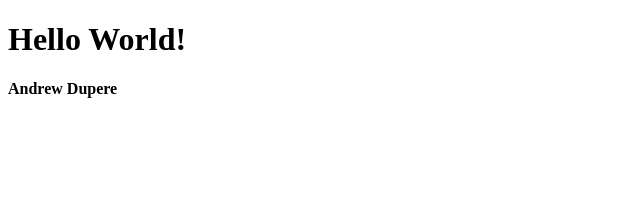
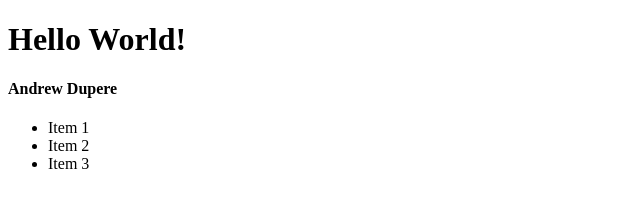
Before and after one commit to Andrew-Dupere/index, a plain HTML site: page index.html in a window 1280 px wide. Shown: the whole page, without its empty margins (0-640 px from the left). Drawn offline with Linux system fonts and the light colour scheme.

Commit message:
added list

```diff
--- a/index.html
+++ b/index.html
@@ -13,5 +13,15 @@
     </h1>
     <h4>Andrew Dupere</h4>
 
+    <ul>
+        <li>
+            Item 1
+        </li>
+        <li> Item 2</li>
+        <li>Item 3
+
+        </li>
+    </ul>
+
 </body>
 </html>
```
